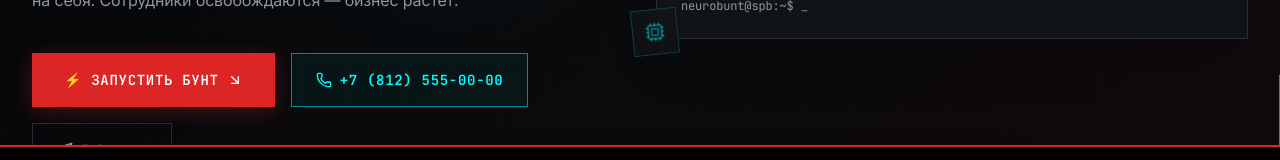
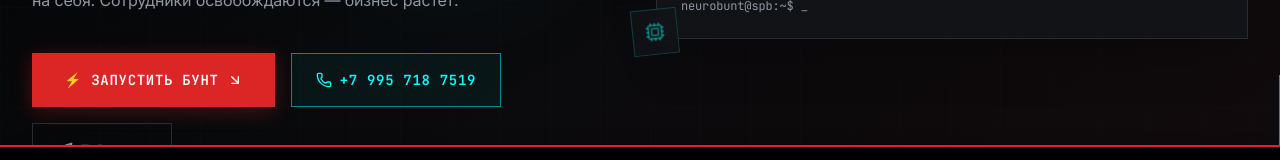
Before and after one commit to Poliduris1977/neurobunt, a React (Vite) app: page / in a window 1280 px wide. Shown: the part 593-753 px from the top of the page. Built offline with nearby package versions, Linux system fonts and the light colour scheme.

Commit message:
Update Hero.tsx

```diff
--- a/src/sections/Hero.tsx
+++ b/src/sections/Hero.tsx
@@ -94,18 +94,18 @@ const Hero = () => {
               <a
                 href="tel:+78125550000"
                 className="btn-cyber flex items-center gap-2 py-4 px-6"
-                aria-label="Позвонить нам: +7 (812) 555-00-00"
+                aria-label="Позвонить нам: +7 995 718 7519"
               >
                 <Phone className="w-4 h-4" aria-hidden="true" />
-                <span>+7 (812) 555-00-00</span>
+                <span>+7 995 718 7519</span>
               </a>
 
               <a
-                href="https://t.me/neurobunt"
+                href="https://t.me/Neuro_bunt"
                 target="_blank"
                 rel="noopener noreferrer"
                 className="flex items-center gap-2 px-6 py-4 border border-border font-mono text-sm text-muted-foreground hover:border-neon-cyan/40 hover:text-neon-cyan transition-all duration-300"
-                aria-label="Написать в Telegram @neurobunt"
+                aria-label="Написать в Telegram @Neuro_bunt"
               >
                 <Send className="w-4 h-4" aria-hidden="true" />
                 Telegram
```
